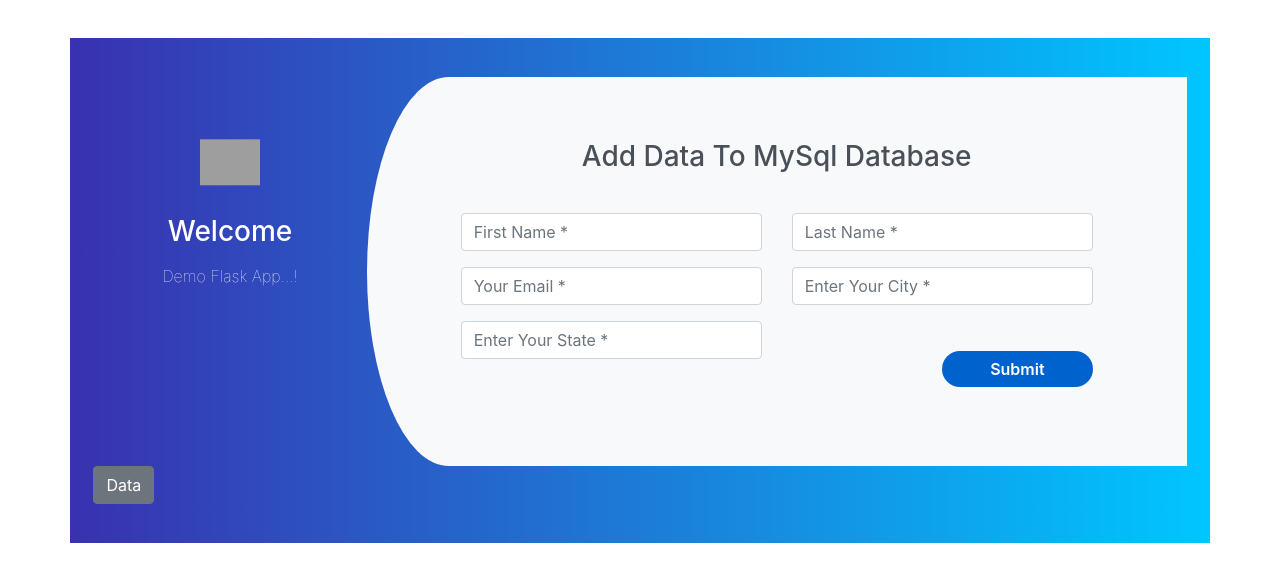
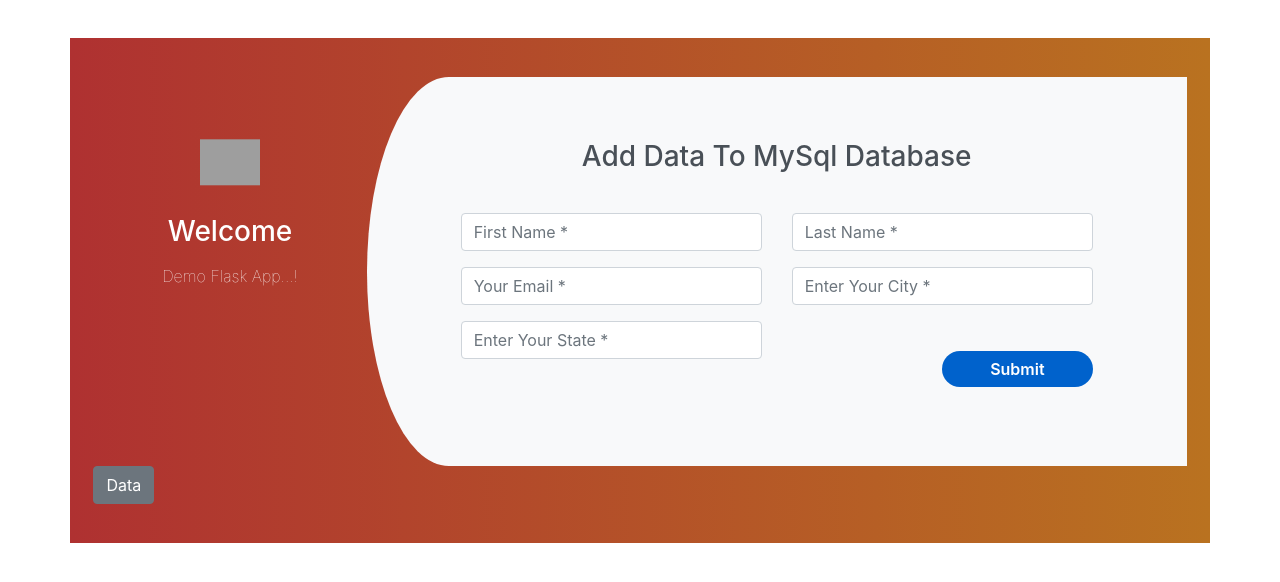
Before and after one commit to yadhugit/test, a Flask app: page / in a window 1280 px wide. Shown: the top 582 px of the page. Run offline with Flask 2, Linux system fonts and the light colour scheme; some libraries are stand-ins or nearby versions; grey boxes are pictures that could not be loaded.

Commit message:
test color

```diff
--- a/static/css/style.css
+++ b/static/css/style.css
@@ -1,6 +1,6 @@
 
   .register{
-    background: -webkit-linear-gradient(left, #3931af, #00c6ff);
+    background: -webkit-linear-gradient(left, #af3131, #b97220);
     margin-top: 3%;
     padding: 3%;
 }
```
